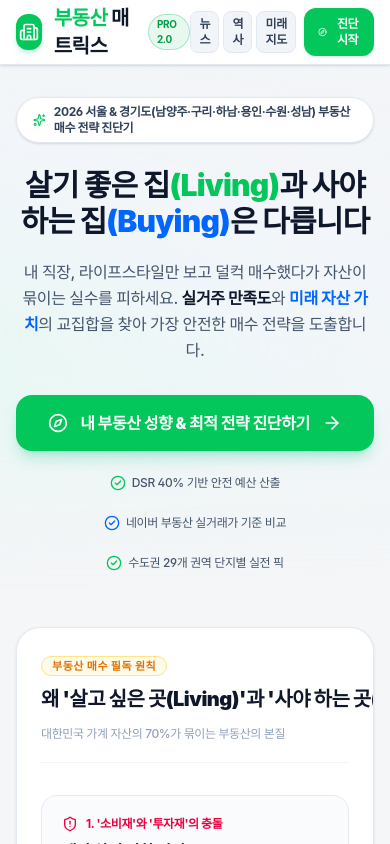
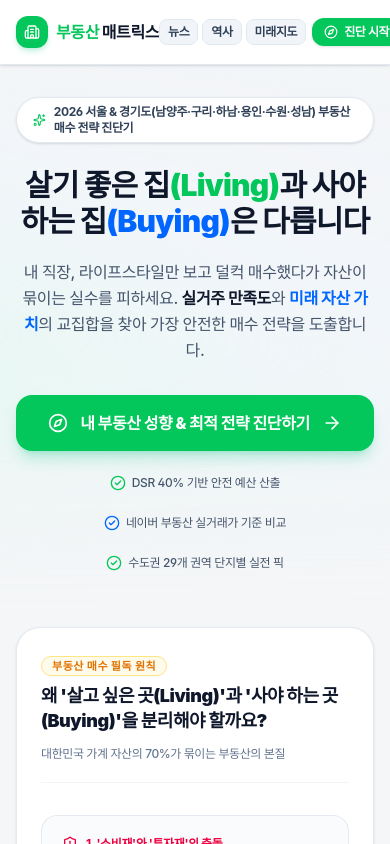
Before and after one commit to alstjrdlek75-lab/realestate, a React (Vite) app: page / in a window 390 px wide. Shown: the top 844 px of the page. Built offline with nearby package versions, Linux system fonts and the light colour scheme; the HTML template or start-up script is replaced by a standard one; a web font is replaced by a local one.

Commit message:
fix: Eliminate text truncation on mobile by removing rigid whitespace-nowrap and adding break-keep to titles and headers

```diff
--- a/src/components/Header.tsx
+++ b/src/components/Header.tsx
@@ -41,21 +41,21 @@ export const Header: React.FC<HeaderProps> = ({
         {/* Logo (Naver Land style) */}
         <div
           onClick={onReset}
-          className="flex items-center gap-3 cursor-pointer group"
+          className="flex items-center gap-2 sm:gap-3 cursor-pointer group shrink-0"
         >
-          <div className="w-9 h-9 rounded-xl bg-[#03c75a] flex items-center justify-center shadow-md shadow-emerald-500/20 group-hover:scale-105 transition-transform">
-            <Building2 className="w-5 h-5 text-white" />
+          <div className="w-8 h-8 sm:w-9 sm:h-9 rounded-xl bg-[#03c75a] flex items-center justify-center shadow-md shadow-emerald-500/20 group-hover:scale-105 transition-transform shrink-0">
+            <Building2 className="w-4 h-4 sm:w-5 sm:h-5 text-white" />
           </div>
           <div>
-            <div className="flex items-center gap-2">
-              <span className="font-black text-xl tracking-tight text-slate-900">
+            <div className="flex items-center gap-1 sm:gap-2">
+              <span className="font-black text-base sm:text-xl tracking-tight text-slate-900 whitespace-nowrap">
                 <span className="text-[#03c75a]">부동산</span> 매트릭스
               </span>
-              <span className="text-[10px] font-bold px-2 py-0.5 rounded-full bg-[#e8f8ee] text-[#029f45] border border-[#03c75a]/30">
+              <span className="text-[10px] font-bold px-1.5 py-0.5 rounded-full bg-[#e8f8ee] text-[#029f45] border border-[#03c75a]/30 hidden sm:inline-block">
                 PRO 2.0
               </span>
             </div>
-            <p className="text-[11px] text-slate-500 font-medium hidden sm:block">
+            <p className="text-[11px] text-slate-500 font-medium hidden md:block">
               살기 좋은 집(Living) vs 사야 하는 집(Buying) 맞춤 진단기
             </p>
           </div>
@@ -104,7 +104,7 @@ export const Header: React.FC<HeaderProps> = ({
         </div>
 
         {/* Navigation & Actions */}
-        <div className="flex items-center gap-2 sm:gap-3">
+        <div className="flex items-center gap-1.5 sm:gap-3 shrink-0">
           {/* Mobile Nav Tabs */}
           <div className="flex lg:hidden items-center gap-1">
             <button
@@ -146,14 +146,14 @@ export const Header: React.FC<HeaderProps> = ({
               )}
               <button
                 onClick={onGoToDiagnostic}
-                className="flex items-center gap-1.5 px-3 py-1.5 rounded-xl bg-slate-100 hover:bg-slate-200 text-slate-700 text-xs sm:text-sm font-semibold transition cursor-pointer"
+                className="flex items-center gap-1.5 px-2.5 sm:px-3 py-1.5 rounded-xl bg-slate-100 hover:bg-slate-200 text-slate-700 text-xs sm:text-sm font-semibold transition cursor-pointer"
               >
                 <RefreshCw className="w-3.5 h-3.5" />
                 <span>재진단</span>
               </button>
               <button
                 onClick={handleShare}
-                className="flex items-center gap-1.5 px-3.5 py-1.5 rounded-xl bg-[#03c75a] hover:bg-[#02b14f] text-white text-xs sm:text-sm font-bold shadow-sm transition cursor-pointer"
+                className="flex items-center gap-1.5 px-3 sm:px-3.5 py-1.5 rounded-xl bg-[#03c75a] hover:bg-[#02b14f] text-white text-xs sm:text-sm font-bold shadow-sm transition cursor-pointer"
               >
                 <Share2 className="w-3.5 h-3.5" />
                 <span>{copied ? '복사됨!' : '공유'}</span>
@@ -163,9 +163,9 @@ export const Header: React.FC<HeaderProps> = ({
             <div className="flex items-center gap-2 sm:gap-3">
               <button
                 onClick={onGoToDiagnostic}
-                className="flex items-center gap-2 px-3.5 sm:px-4 py-2 rounded-xl bg-[#03c75a] hover:bg-[#02b14f] text-white text-xs sm:text-sm font-bold shadow-sm transition-all hover:scale-105 cursor-pointer"
+                className="flex items-center gap-1.5 sm:gap-2 px-3 sm:px-4 py-1.5 sm:py-2 rounded-xl bg-[#03c75a] hover:bg-[#02b14f] text-white text-xs sm:text-sm font-bold shadow-sm transition-all hover:scale-105 cursor-pointer whitespace-nowrap"
               >
-                <Compass className="w-4 h-4" />
+                <Compass className="w-3.5 h-3.5 sm:w-4 sm:h-4 shrink-0" />
                 <span>진단 시작</span>
               </button>
             </div>
--- a/src/components/Hero.tsx
+++ b/src/components/Hero.tsx
@@ -90,12 +90,12 @@ export const Hero: React.FC<HeroProps> = ({ onStart }) => {
                   부동산 매수 필독 원칙
                 </span>
               </div>
-              <h2 className="text-xl sm:text-2xl font-black text-slate-900 tracking-tight leading-normal whitespace-nowrap">
+              <h2 className="text-lg sm:text-2xl font-black text-slate-900 tracking-tight leading-snug break-keep">
                 왜 '살고 싶은 곳(Living)'과 '사야 하는 곳(Buying)'을 분리해야 할까요?
               </h2>
             </div>
 
-            <span className="text-xs text-slate-400 font-medium whitespace-nowrap shrink-0">
+            <span className="text-xs text-slate-500 font-medium break-keep">
               대한민국 가계 자산의 70%가 묶이는 부동산의 본질
             </span>
           </div>
```
